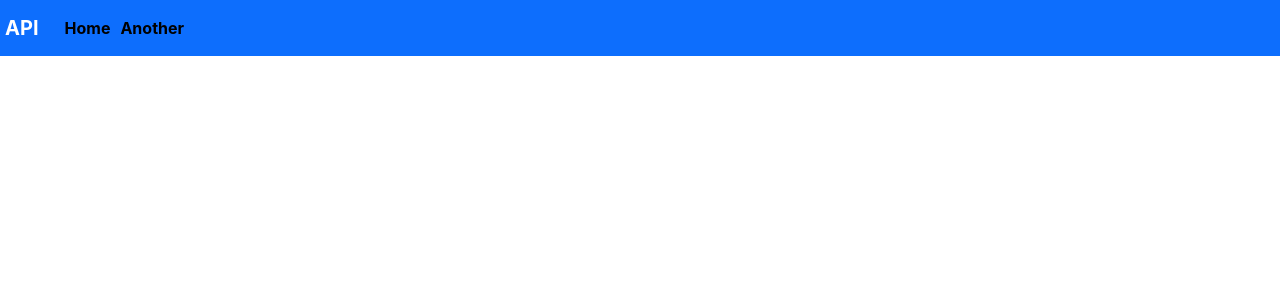
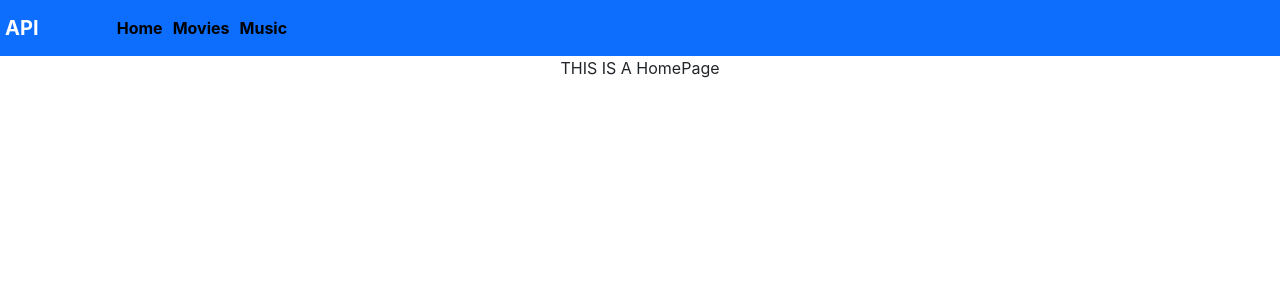
Before and after one commit to rebahama/API-mashup, a React (Create React App) app: page / in a window 1280 px wide. Before the commit this address had no page. Shown: the top 300 px of the page. Built offline with nearby package versions, Linux system fonts and the light colour scheme.

Commit message:
add music and movie page

```diff
--- a/src/App.js
+++ b/src/App.js
@@ -3,6 +3,8 @@ import { Route, Routes } from 'react-router-dom';
 import styles from './App.module.css';
 import NavBar from './components/NavBar';
 import HomePage from './webpage/HomePage';
+import Movies from './webpage/Movies';
+import Music from './webpage/Music';
 
 function App() {
   return (
@@ -10,7 +12,9 @@ function App() {
     <div className={styles.App}>
      <NavBar/>
      <Routes>
-     <Route exact path="/hello"  element={<HomePage />} />
+     <Route exact path="/"  element={<HomePage />} />
+     <Route exact path="/music"  element={<Music />} />
+     <Route exact path="/movies"  element={<Movies />} />
      </Routes>
 
     </div>
--- a/src/components/NavBar.js
+++ b/src/components/NavBar.js
@@ -14,12 +14,13 @@ const NavBar = () => {
     <Navbar.Brand className={`"ml-auto" ${styles.BrandLogo}`}> API </Navbar.Brand>
     </NavLink>
 
+    <Container>
       <Nav className="me-auto">
-        <NavLink to="/hello"  className={styles.NavLink} > Home</NavLink>
-        <NavLink to="/homee"  className={styles.NavLink} > Another</NavLink>
+        <NavLink to="/"  className={styles.NavLink} > Home</NavLink>
+        <NavLink to="/movies"  className={styles.NavLink} > Movies </NavLink>
+        <NavLink to="/music"  className={styles.NavLink} > Music </NavLink>
       </Nav>
-
-
+      </Container>
   </Navbar>
 
 
--- /dev/null
+++ b/src/webpage/Movies.js
@@ -0,0 +1,9 @@
+import React from 'react'
+
+const Movies = () => {
+  return (
+    <div>movies</div>
+  )
+}
+
+export default Movies
--- /dev/null
+++ b/src/webpage/Music.js
@@ -0,0 +1,9 @@
+import React from 'react'
+
+const Music = () => {
+  return (
+    <div>music</div>
+  )
+}
+
+export default Music
```
